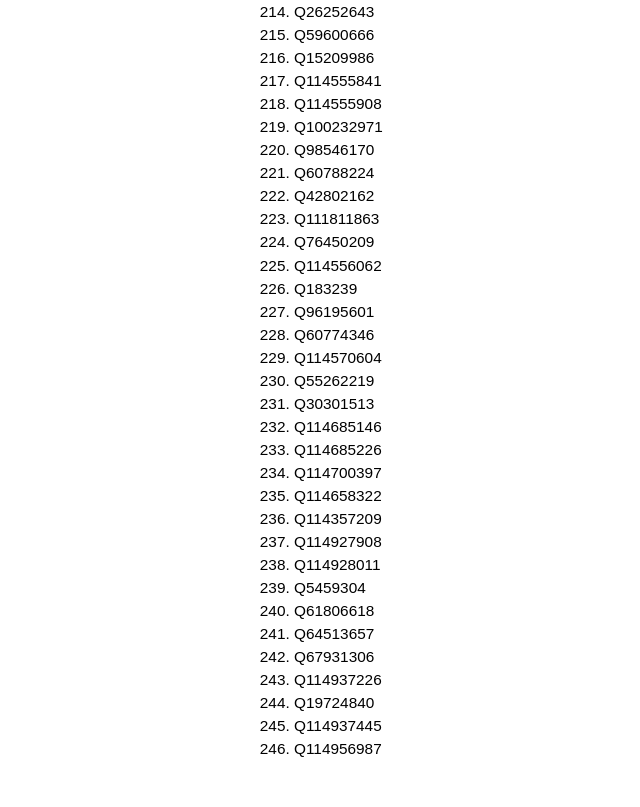
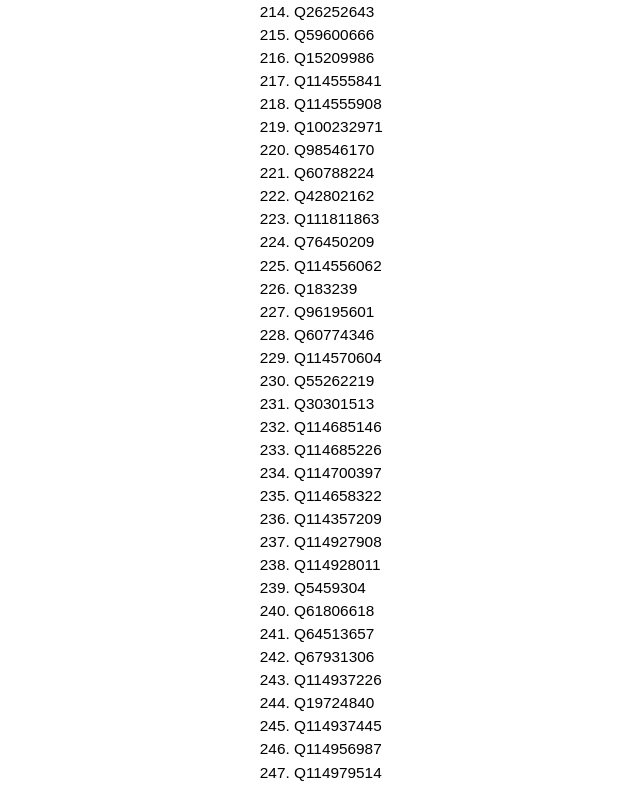
Before and after one commit to johnsamuelwrites/Q42761025, a plain HTML site: page Q315/Q47461344/Q11424-Q5398426-Q93204.html in a window 1280 px wide. Shown: the part 5037-5844 px from the top of the page, without its empty margins (154-794 px from the left). Before the commit the page ends 5821 px from the top, so only its background shows below. Drawn offline with Linux system fonts and the light colour scheme.

Commit message:
Update films and series watched

```diff
--- a/Q315/Q47461344/Q11424-Q5398426-Q93204.html
+++ b/Q315/Q47461344/Q11424-Q5398426-Q93204.html
@@ -1714,6 +1714,12 @@
                     <link property="sameAs" href="https://www.wikidata.org/wiki/Q114956987" />
                     </span>
                 </li>
+                <li property="itemListElement" typeof="ListItem">
+                    <span typeof="Movie">
+               <span property="name">Q114979514</span>
+                    <link property="sameAs" href="https://www.wikidata.org/wiki/Q114979514" />
+                    </span>
+                </li>
         </ol>
       </div>
     </div>
```
